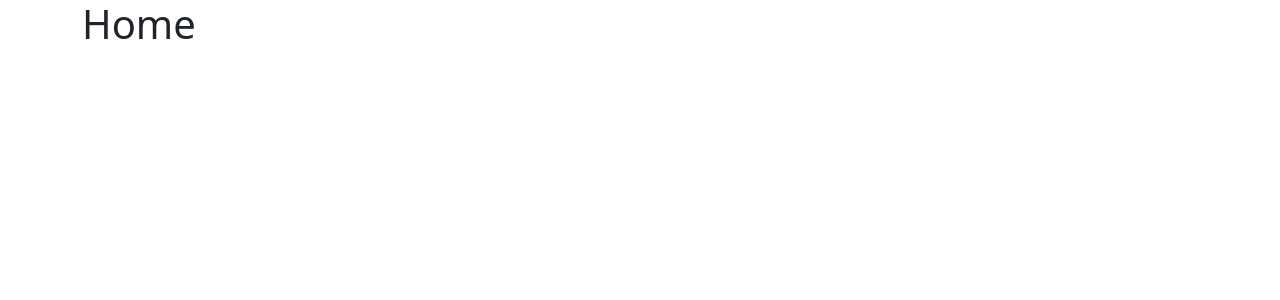
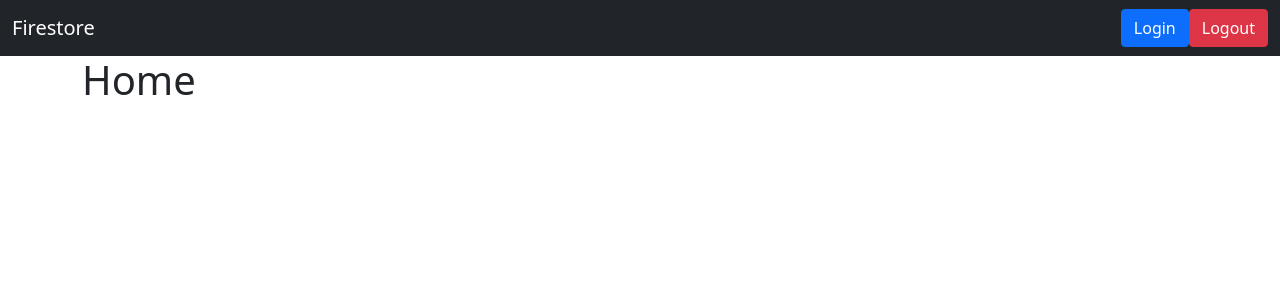
Before and after one commit to Br0wnZ/vue-udemy-course, a Vue app in the folder vue-firebase-app/: page / in a window 1280 px wide. Shown: the top 300 px of the page. Built offline with nearby package versions, Linux system fonts and the light colour scheme.

Commit message:
feat(vue-firebase-app): navbar added

```diff
--- a/vue-firebase-app/src/App.vue
+++ b/vue-firebase-app/src/App.vue
@@ -1,5 +1,17 @@
 <template>
+  <TheNavbar />
   <div class="container">
     <router-view/>
   </div>
 </template>
+
+<script lang="ts">
+import TheNavbar from "@/components/TheNavbar.vue";
+
+export default {
+  name: 'App',
+  components: { TheNavbar }
+}
+
+
+</script>
--- /dev/null
+++ b/vue-firebase-app/src/components/TheNavbar.vue
@@ -0,0 +1,25 @@
+<template>
+  <nav class="navbar navbar-dark bg-dark">
+    <div class="container-fluid">
+      <router-link to="/" class="navbar-brand">Firestore</router-link>
+      <div class="d-flex">
+        <button class="btn btn-primary">Login</button>
+        <button class="btn btn-danger">Logout</button>
+      </div>
+    </div>
+  </nav>
+</template>
+
+<script lang="ts">
+export default {
+  setup () {
+
+
+    return {}
+  }
+}
+</script>
+
+<style lang="scss" scoped>
+
+</style>
```
